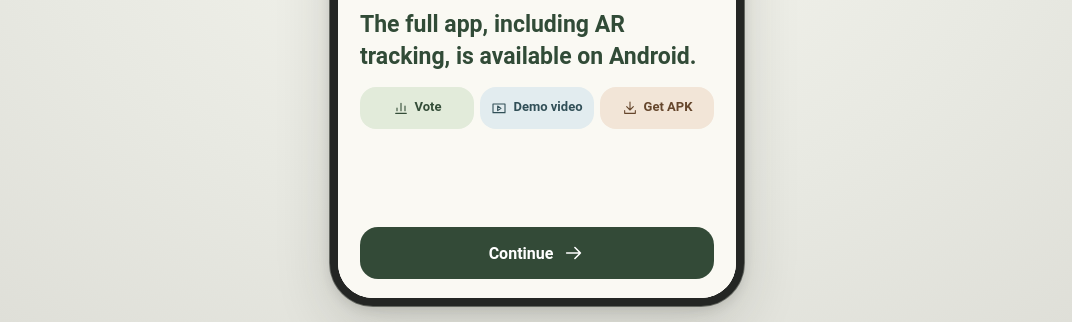
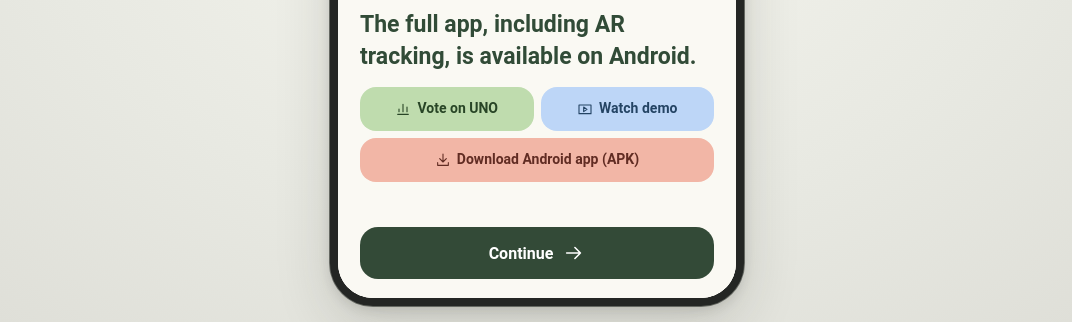
Before and after one commit to Blue-Autumn/ent207-assembly, a plain HTML site: page index.html in a window 1280 px wide. Both pictures are taken after a click on the button "Continue / 继续". Shown: the part 478-800 px from the top of the page, without its empty margins (103-1175 px from the left). Drawn offline with Linux system fonts and the light colour scheme.

Commit message:
Arrange voting and video above the full-width Android download on welcome page two

```diff
--- a/app.css
+++ b/app.css
@@ -132,7 +132,7 @@ dialog h2 {font-size:22px}dialog .secondary{width:100%;min-height:40px}
 #edition-label{flex:1;min-width:0;line-height:1.25}
 #edition-links{flex:none;padding:6px 9px;border-radius:10px;background:#edf0e4;color:#344b36;font-size:12px;font-weight:640;min-height:32px}
 .lang-pair{flex:none}
-.course-links{display:grid;grid-template-columns:repeat(3,minmax(0,1fr));gap:6px;margin-top:15px}
+.course-links{display:grid;grid-template-columns:repeat(2,minmax(0,1fr));gap:7px;margin-top:15px}
 #welcome:not([data-step="2"]) #welcome-links{display:none}
 .resource-link,.vote-banner{color:var(--ink);text-decoration:none}
 a:focus-visible{outline:2px solid #486749;outline-offset:2px}
@@ -141,6 +141,10 @@ a:focus-visible{outline:2px solid #486749;outline-offset:2px}
 .resource-vote{background:#e2ebda;color:#344d38}
 .resource-video{background:#e2ecef;color:#314f57}
 .resource-download{background:#f2e5d7;color:#65462c}
+.course-links .resource-link{min-height:44px;font-size:14px}
+.course-links .resource-vote{background:#bfdcae;color:#284526}
+.course-links .resource-video{background:#bdd6f7;color:#244464}
+.course-links .resource-download{grid-column:1/-1;background:#f2b6a6;color:#612c23}
 .resource-list{display:grid;gap:8px;margin:16px 0 10px}
 .resource-list .resource-link,.scroller>.resource-link{justify-content:flex-start;padding:10px 14px;gap:12px}
 .resource-label{display:grid;gap:3px;flex:1}
--- a/app.js
+++ b/app.js
@@ -61,11 +61,11 @@ import {aiPhase,aiNotice} from './services/academic-year.js';
   const tr=(en,zh)=>lang==='zh'?zh:en;
   const resources={
     vote:{href:'https://cn.unoanalyzer.com/app/project/fr5u-fIXm7hR1IDNXCV7sb4hQzplenwSRcC3gL98Hoc',
-      short:['Vote','UNO 投票'],name:['Vote for ENT207-G26','给 ENT207-G26 投票'],source:['UNO Analyzer','UNO Analyzer']},
+      short:['Vote on UNO','UNO 投票'],name:['Vote for ENT207-G26','给 ENT207-G26 投票'],source:['UNO Analyzer','UNO Analyzer']},
     video:{href:'https://video.xjtlu.edu.cn/Mediasite/Play/bb27bd33388b4d85884a4c5ca99be59d1d',
-      short:['Demo video','演示视频'],name:['Watch the demo','观看演示视频'],source:['XJTLU Mediasite','西浦 Mediasite']},
+      short:['Watch demo','观看演示视频'],name:['Watch the demo','观看演示视频'],source:['XJTLU Mediasite','西浦 Mediasite']},
     download:{href:'https://pan.quark.cn/s/fd6e4a6732be?pwd=tfWZ&entry=webother',
-      short:['Get APK','下载 APK'],name:['Download the Android app','下载 Android 安装包'],source:['Quark Drive · Code tfWZ','夸克网盘 · 提取码 tfWZ']}
+      short:['Download Android app (APK)','下载 Android 安装包（APK）'],name:['Download the Android app','下载 Android 安装包'],source:['Quark Drive · Code tfWZ','夸克网盘 · 提取码 tfWZ']}
   };
   function externalLink(key,cls) {
     const a=node('a',cls);a.href=resources[key].href;a.target='_blank';a.rel='noopener noreferrer';
--- a/index.html
+++ b/index.html
@@ -7,10 +7,10 @@
   <meta name="description" content="Build the ENT207 five-tier shelf, rehearse each step, and explore the design community.">
   <meta http-equiv="Content-Security-Policy" content="default-src 'self'; script-src 'self'; style-src 'self' 'unsafe-inline'; img-src 'self' data:; frame-src 'self'; connect-src 'self'; object-src 'none'; base-uri 'self'; form-action 'none'">
   <title>Assembly Assistant · ENT207</title>
-  <link rel="stylesheet" href="app.css?v=project-links">
+  <link rel="stylesheet" href="app.css?v=project-links-2">
   <link rel="stylesheet" href="feedback.css?v=8">
   <script defer src="guide/camera-input.js?v=8"></script>
-  <script type="module" src="app.js?v=project-links"></script>
+  <script type="module" src="app.js?v=project-links-2"></script>
 </head>
 <body>
   <main id="device">
```
